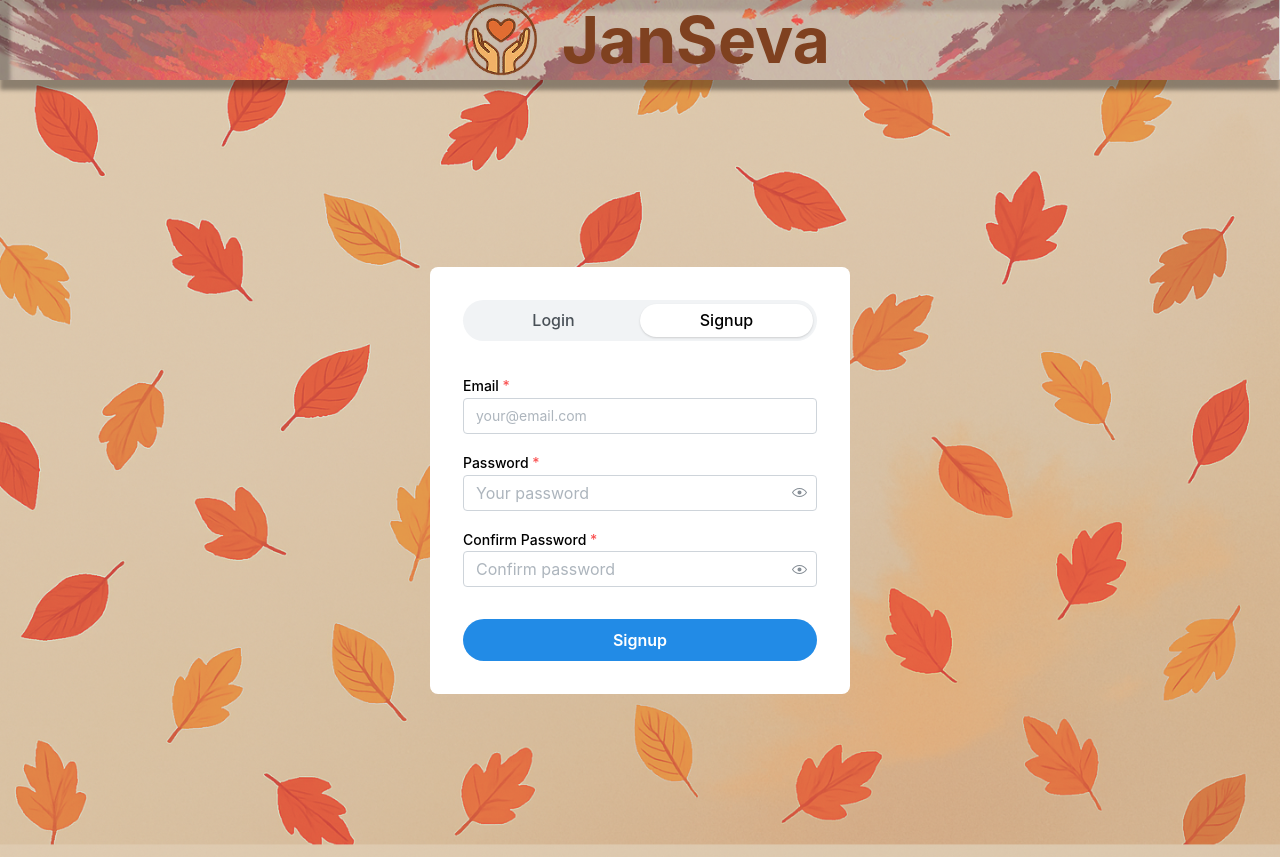
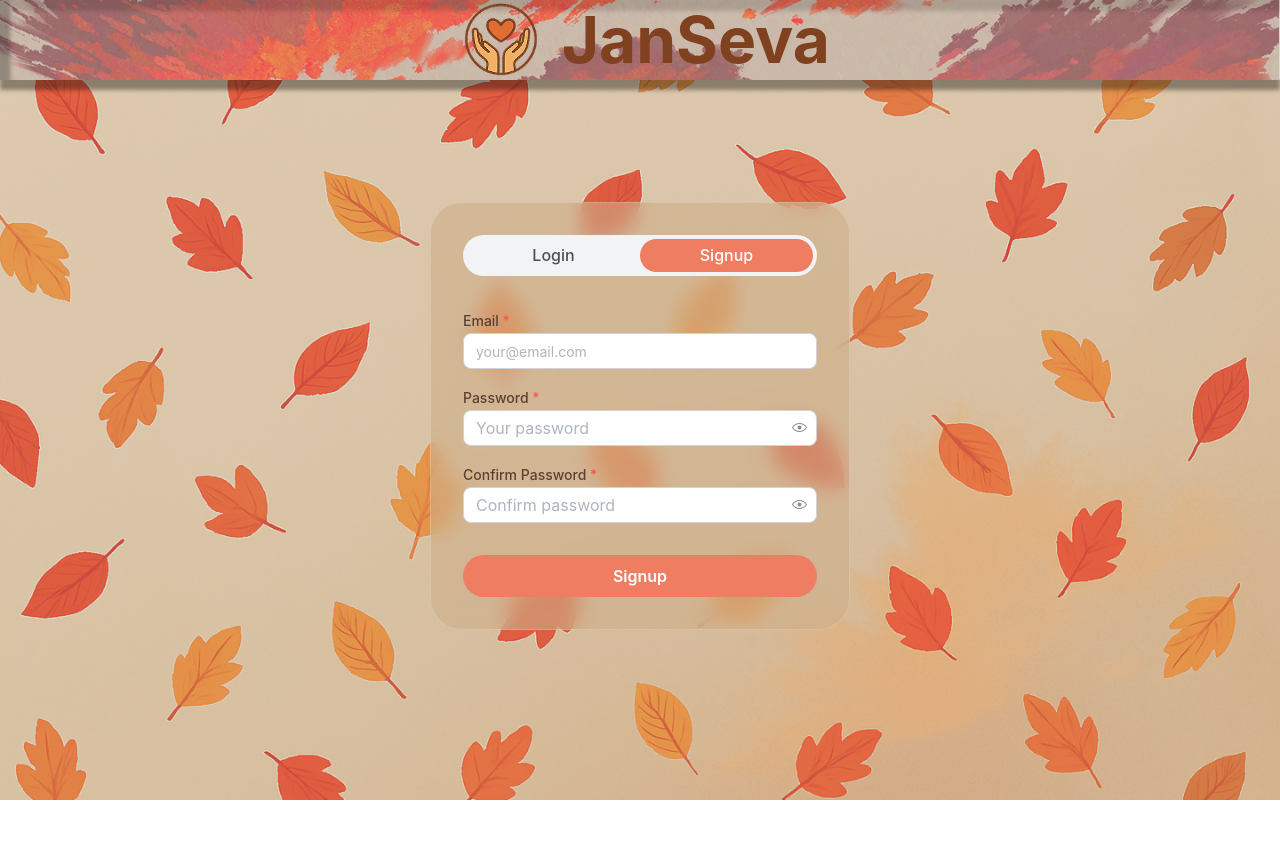
Before and after one commit to DaLiteralPanda/c2c_JanSeva, a React (Vite) app: page /login in a window 1280 px wide. After the commit the page ends 800 px from the top, so only its background shows below. Built offline with nearby package versions, Linux system fonts and the light colour scheme.

Commit message:
Finished the login auth page

```diff
--- a/src/App.jsx
+++ b/src/App.jsx
@@ -1,6 +1,6 @@
 import { AppShell, MantineProvider } from '@mantine/core';
 import { Navbar } from './components/Navbar';
-import { Outlet } from 'react-router-dom';
+import { Outlet, useLocation } from 'react-router-dom';
 import { HomePage } from './pages/HomePage'; // Your HomePage component
 import { useState } from 'react';
 
@@ -16,9 +16,13 @@ export default function App() {
   const [searchTerm, setSearchTerm] = useState('');
   const [selectedCategories, setSelectedCategories] = useState([]);
 
+  // 3. Get the current location
+  const location = useLocation();
+  const isAuthPage = location.pathname === '/login';
+
   return (
     <MantineProvider withGlobalStyles withNormalizeCSS theme={{ colorScheme: 'dark' }}>
-    // AppShell provides the main layout structure
+    {/* AppShell provides the main layout structure */}
     <AppShell
       header={{ height: 80 }} // Set the height to match your navbar
       padding="md"
--- a/src/pages/AuthPage.jsx
+++ b/src/pages/AuthPage.jsx
@@ -8,7 +8,7 @@ export function AuthPage() {
 
   return (
     <div className={classes.wrapper}>
-      <Paper className={classes.form} radius="md" p="xl">
+      <Paper className={classes.form} radius="xl" p="xl">
         {/* 2. Mantine's SegmentedControl is perfect for the toggle */}
         <SegmentedControl
           fullWidth
@@ -21,18 +21,42 @@ export function AuthPage() {
             { label: 'Signup', value: 'signup' },
           ]}
           mb="xl"
+          color="#EE7D62"
         />
 
-        <TextInput label="Email" placeholder="your@email.com" required />
-        <PasswordInput label="Password" placeholder="Your password" required mt="md" />
+        <TextInput
+          label="Email"
+          placeholder="your@email.com"
+          required
+          // Add these labelProps to align the "Email" text to the left
+          labelProps={{ style: { textAlign: 'left', width: '100%' } }}
+          radius="md"
+        />
+        <PasswordInput
+          label="Password"
+          placeholder="Your password"
+          required
+          mt="md"
+          // Add these labelProps here as well
+          labelProps={{ style: { textAlign: 'left', width: '100%' } }}
+          radius="md"
+        />
 
         {/* We can add another field for 'Confirm Password' if signing up */}
         {authMode === 'signup' && (
-            <PasswordInput label="Confirm Password" placeholder="Confirm password" required mt="md" />
+            <PasswordInput
+              label="Confirm Password"
+              placeholder="Confirm password"
+              required
+              mt="md"
+              // And here for the conditional field
+              labelProps={{ style: { textAlign: 'left', width: '100%' } }}
+              radius="md"
+            />
         )}
 
         {/* 3. The button text changes based on the authMode state */}
-        <Button fullWidth mt="xl" size="md" radius="xl">
+        <Button fullWidth mt="xl" size="md" radius="xl" color="#EE7D62">
           {authMode === 'signup' ? 'Signup' : 'Login'}
         </Button>
       </Paper>
--- a/src/pages/AuthPage.module.css
+++ b/src/pages/AuthPage.module.css
@@ -1,16 +1,16 @@
 .wrapper {
-  /* This makes the container take up the full screen height */
-  min-height: calc(100vh - 80px); /* 80px is your navbar height */
-
-  /* These three lines are the magic for centering */
   display: flex;
+  justify-content: center;
   align-items: center;
-  justify-content: center;
+  text-align: center;
+  min-height: 80vh;
 }
 
 .form {
-  /* This is the Glassmorphism Effect */
-  background: rgba(255, 255, 255, 0.2); /* Semi-transparent background */
+  /* Add !important to your background or background-color property */
+  background: rgba(206, 174, 137, 0.58) !important;
+
+  color: #5C4033;
   backdrop-filter: blur(10px);
   -webkit-backdrop-filter: blur(10px); /* For Safari */
   border: 1px solid rgba(255, 255, 255, 0.18);
@@ -22,3 +22,9 @@
   padding: var(--mantine-spacing-xl);
   border-radius: var(--mantine-radius-md);
 }
+
+/* .form label {
+    text-align: left;
+    display: block;
+    margin-bottom: 0.25rem;
+} */
```
